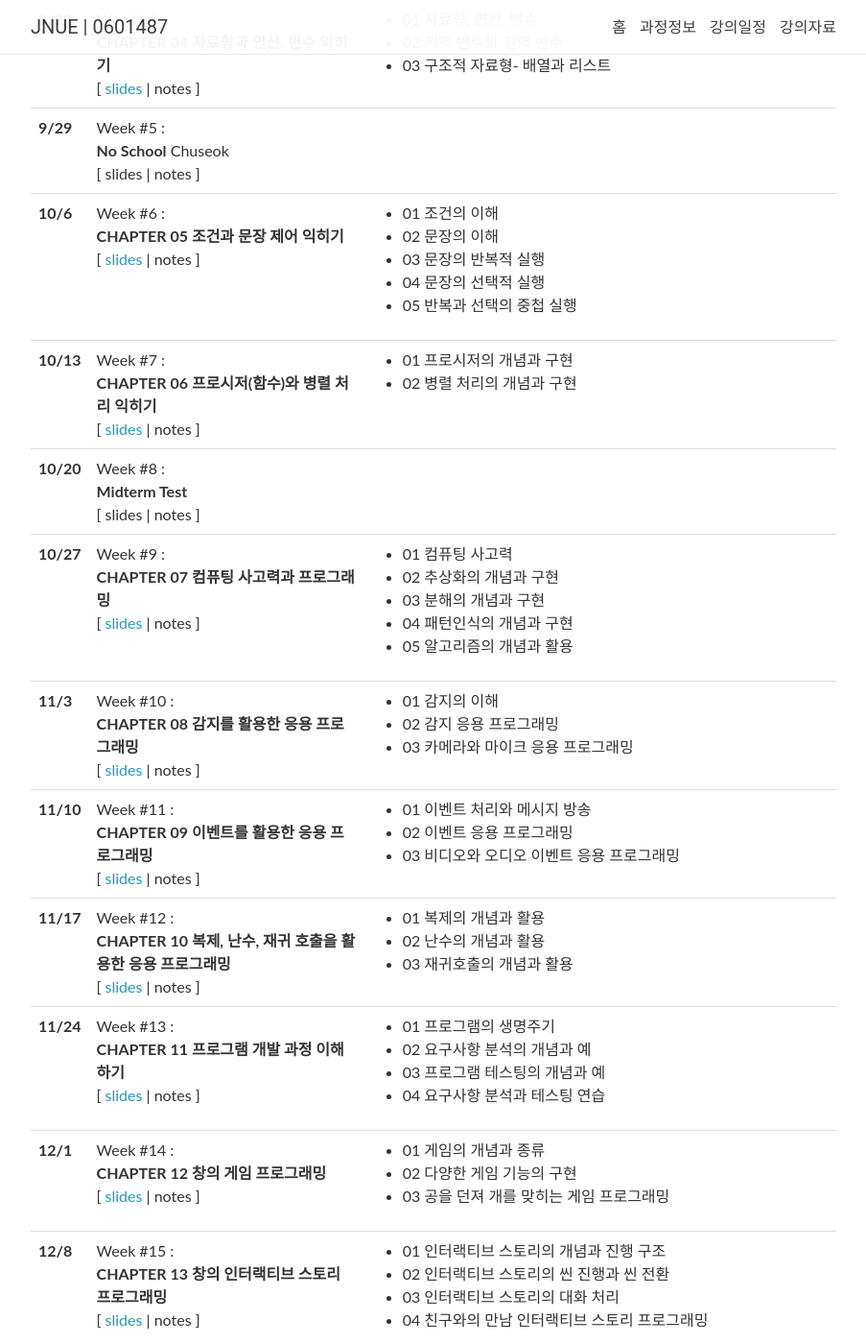
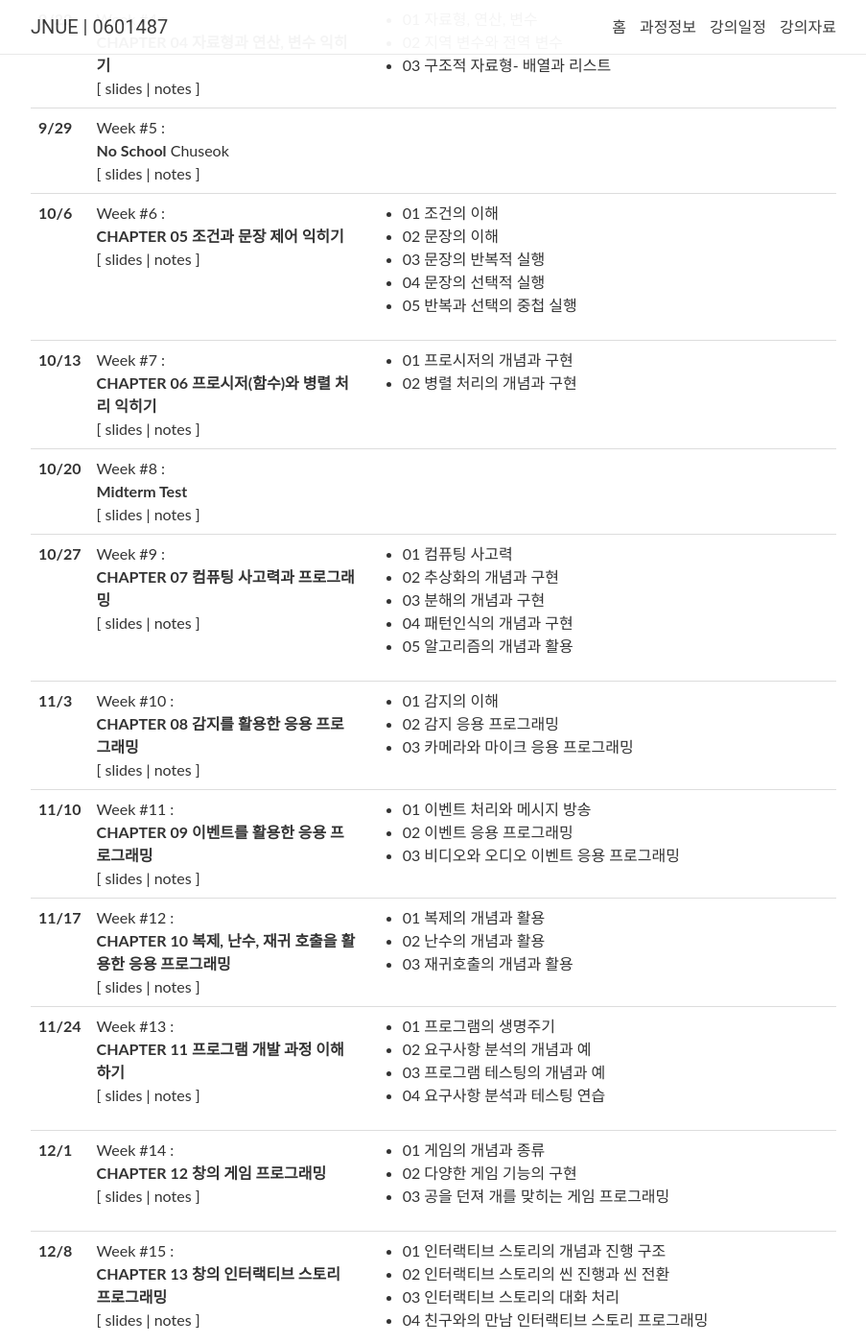
Before and after one commit to 2023-aaronkr/jnue-iss, a Jekyll site: the page built from _pages/lectures.md, in a window 1280 px wide and 1400 px high, scrolled down 561 px. Shown: the whole window at 96% size, without its empty margins (188-1091 px from the left). Built offline with Jekyll 4.4.1, drawn with Linux system fonts in a browser that asks for light colours; nearby versions of some CDN libraries; comment, search, counter and statistics services are not loaded; part of the change alters nothing that is shown; some of the changed text lies outside the part shown.

```diff
--- a/_data/lectures.yml
+++ b/_data/lectures.yml
@@ -2,7 +2,7 @@
   week: 1
   title: >
     <strong>CHAPTER 01 소프트웨어와 스크래치</strong>
-  slides: "https://drive.google.com/file/d/1szM2TsiL8tNYU-MlyTv4vxiFWRitZ_NS"
+  slides: "https://docs.google.com/presentation/d/1Vs0jV-6I0b7n-YQDLhf7dZUwL9nZMHUUYS26aksYHs8/edit?usp=sharing"
   readings:
     - 01 소프트웨어
     - 02 프로그램과 프로그래밍 언어
@@ -13,7 +13,7 @@
   week: 2
   title: >
     <strong>CHAPTER 02 블록 사용법 익히기</strong>
-  slides: "https://drive.google.com/file/d/1szM2TsiL8tNYU-MlyTv4vxiFWRitZ_NS"
+  slides:
   readings:
     - 01 스크래치 블록의 종류와 사용법
     - 02 스크래치 프로그래밍 전 과정
@@ -23,7 +23,7 @@
   week: 3
   title: >
     <strong>CHAPTER 03 스프라이트 사용법 익히기</strong>
-  slides: "https://drive.google.com/open?id=1pl_IeC4N11IUMAyJnPcT_HDLHBVfB4Qx"
+  slides:
   readings:
     - 01 스프라이트의 구현 방식
     - 02 스프라이트의 동작 구현
@@ -36,7 +36,7 @@
   week: 4
   title: >
     <strong>CHAPTER 04 자료형과 연산, 변수 익히기</strong>
-  slides: "https://drive.google.com/open?id=10-YQcNcpEETh8GAbrm2Oc4jFFO5J6q1B"
+  slides:
   readings:
     - 01 자료형, 연산, 변수
     - 02 지역 변수와 전역 변수
@@ -52,7 +52,7 @@
   week: 6
   title: >
     <strong>CHAPTER 05 조건과 문장 제어 익히기</strong>
-  slides: "https://drive.google.com/open?id=1CB0FIvx30B8zZYPLxirZNBxPgAR0Nj8K"
+  slides:
   readings:
     - 01 조건의 이해
     - 02 문장의 이해
@@ -65,7 +65,7 @@
   week: 7
   title: >
     <strong>CHAPTER 06 프로시저(함수)와 병렬 처리 익히기</strong>
-  slides: "https://drive.google.com/open?id=1m1s2SKX8cKLw-jfHFQaOksQ4ZAVtNnKU"
+  slides:
   readings:
     - 01 프로시저의 개념과 구현
     - 02 병렬 처리의 개념과 구현
@@ -80,7 +80,7 @@
   week: 9
   title: >
     <strong>CHAPTER 07 컴퓨팅 사고력과 프로그래밍</strong>
-  slides: "https://drive.google.com/open?id=1m1s2SKX8cKLw-jfHFQaOksQ4ZAVtNnKU"
+  slides:
   readings:
     - 01 컴퓨팅 사고력
     - 02 추상화의 개념과 구현
@@ -93,7 +93,7 @@
   week: 10
   title: >
     <strong>CHAPTER 08 감지를 활용한 응용 프로그래밍</strong>
-  slides: "https://drive.google.com/open?id=1m1s2SKX8cKLw-jfHFQaOksQ4ZAVtNnKU"
+  slides:
   readings:
     - 01 감지의 이해
     - 02 감지 응용 프로그래밍
@@ -104,7 +104,7 @@
   week: 11
   title: >
     <strong>CHAPTER 09 이벤트를 활용한 응용 프로그래밍</strong>
-  slides: "https://drive.google.com/open?id=1m1s2SKX8cKLw-jfHFQaOksQ4ZAVtNnKU"
+  slides:
   readings:
     - 01 이벤트 처리와 메시지 방송
     - 02 이벤트 응용 프로그래밍
@@ -115,7 +115,7 @@
   week: 12
   title: >
     <strong>CHAPTER 10 복제, 난수, 재귀 호출을 활용한 응용 프로그래밍</strong>
-  slides: "https://drive.google.com/open?id=1m1s2SKX8cKLw-jfHFQaOksQ4ZAVtNnKU"
+  slides:
   readings:
     - 01 복제의 개념과 활용
     - 02 난수의 개념과 활용
@@ -126,7 +126,7 @@
   week: 13
   title: >
     <strong>CHAPTER 11 프로그램 개발 과정 이해하기</strong>
-  slides: "https://drive.google.com/open?id=1m1s2SKX8cKLw-jfHFQaOksQ4ZAVtNnKU"
+  slides:
   readings:
     - 01 프로그램의 생명주기
     - 02 요구사항 분석의 개념과 예
@@ -138,7 +138,7 @@
   week: 14
   title: >
     <strong>CHAPTER 12 창의 게임 프로그래밍</strong>
-  slides: "https://drive.google.com/open?id=1m1s2SKX8cKLw-jfHFQaOksQ4ZAVtNnKU"
+  slides:
   readings:
     - 01 게임의 개념과 종류
     - 02 다양한 게임 기능의 구현
@@ -149,7 +149,7 @@
   week: 15
   title: >
     <strong>CHAPTER 13 창의 인터랙티브 스토리 프로그래밍</strong>
-  slides: "https://drive.google.com/open?id=1m1s2SKX8cKLw-jfHFQaOksQ4ZAVtNnKU"
+  slides:
   readings:
     - 01 인터랙티브 스토리의 개념과 진행 구조
     - 02 인터랙티브 스토리의 씬 진행과 씬 전환
```
